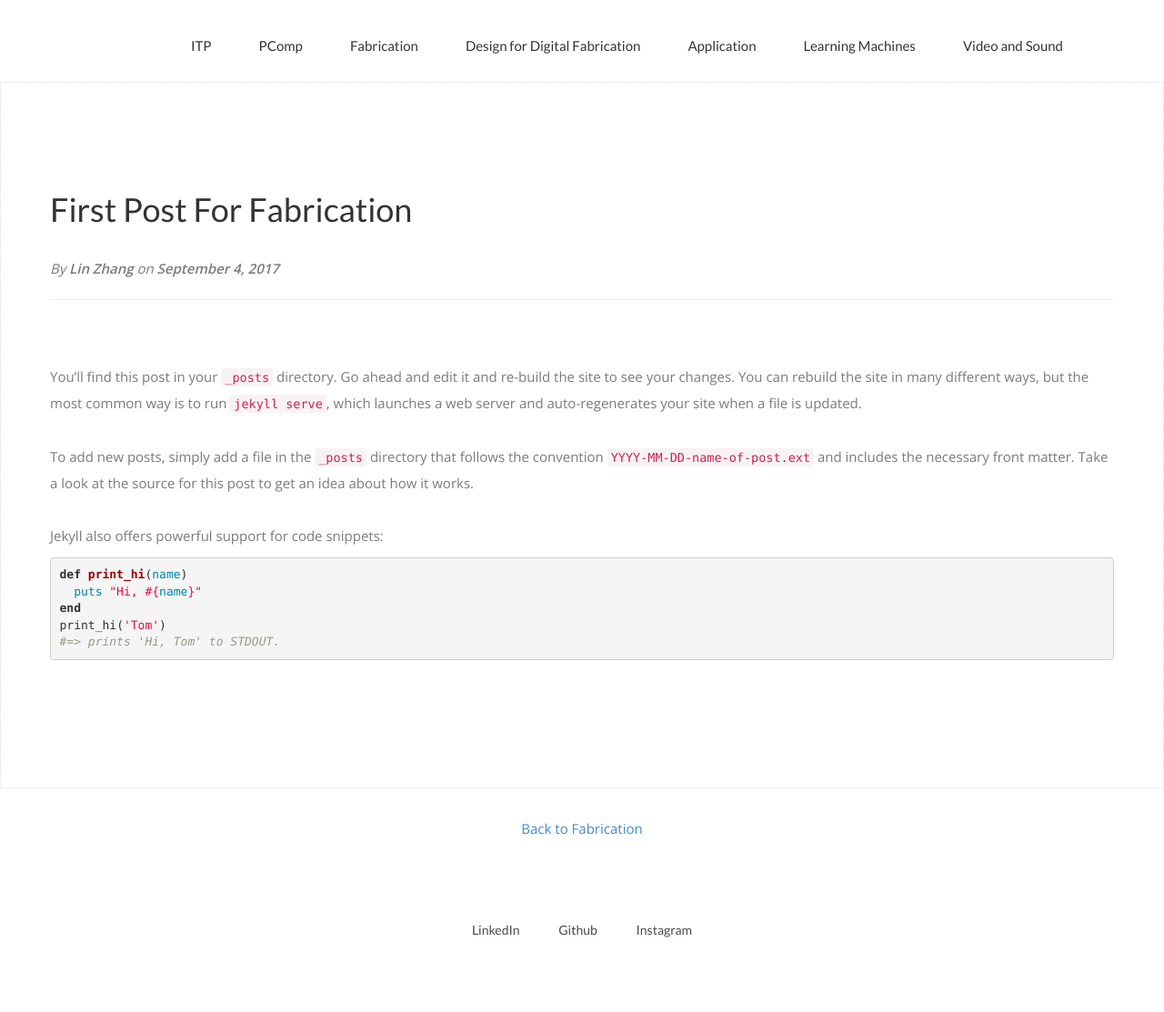
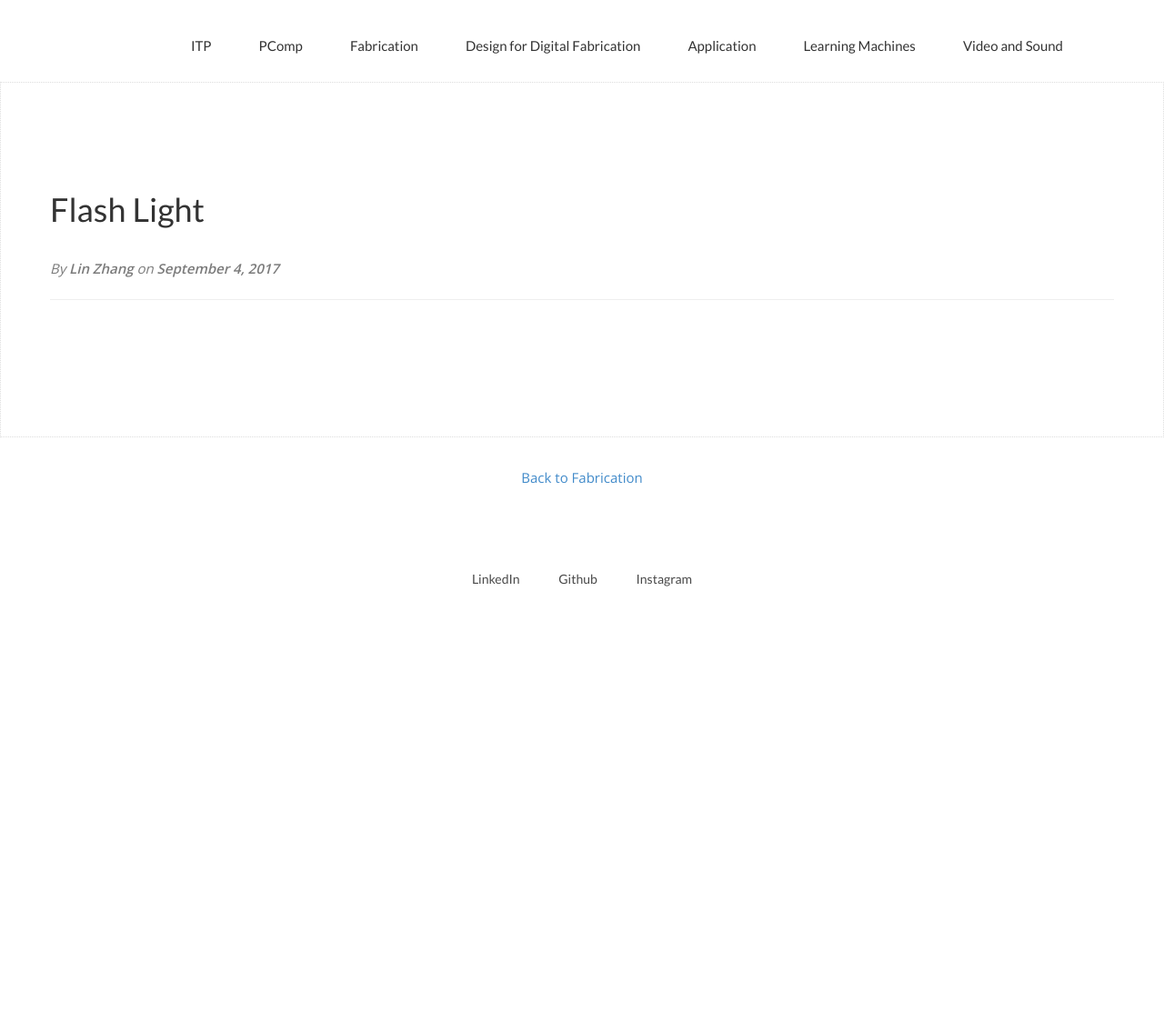
Before and after one commit to linzhangcs/linzhangcs.github.io, a Jekyll site: the page built from _posts/2017-09-04-fabrication.md, in a window 1280 px wide. Shown: the whole page at 91% size. Built offline with Jekyll 4.4.1, drawn with Linux system fonts in a browser that asks for light colours; nearby versions of some CDN libraries; some web fonts are replaced; comment, search, counter and statistics services are not loaded; after the commit the page ends 900 px from its top, so only the background shows below that.

```diff
--- a/_posts/2017-09-04-fabrication.md
+++ b/_posts/2017-09-04-fabrication.md
@@ -1,22 +1,9 @@
 ---
-title: First Post For Fabrication
-subtitle: Hello world
+title: Flash Light
+subtitle: LEDs and Junk Shelf
 date: 2017-09-04
 author: Lin Zhang
 comments: true
 layout: fab
 category: fab
 ---
-You’ll find this post in your `_posts` directory. Go ahead and edit it and re-build the site to see your changes. You can rebuild the site in many different ways, but the most common way is to run `jekyll serve`, which launches a web server and auto-regenerates your site when a file is updated.
-
-To add new posts, simply add a file in the `_posts` directory that follows the convention `YYYY-MM-DD-name-of-post.ext` and includes the necessary front matter. Take a look at the source for this post to get an idea about how it works.
-
-Jekyll also offers powerful support for code snippets:
-
-{% highlight ruby %}
-def print_hi(name)
-  puts "Hi, #{name}"
-end
-print_hi('Tom')
-#=> prints 'Hi, Tom' to STDOUT.
-{% endhighlight %}
```
Also changed, not shown: _posts/2017-09-04-pcomp.md (+11 -13 lines), 8 other files.
